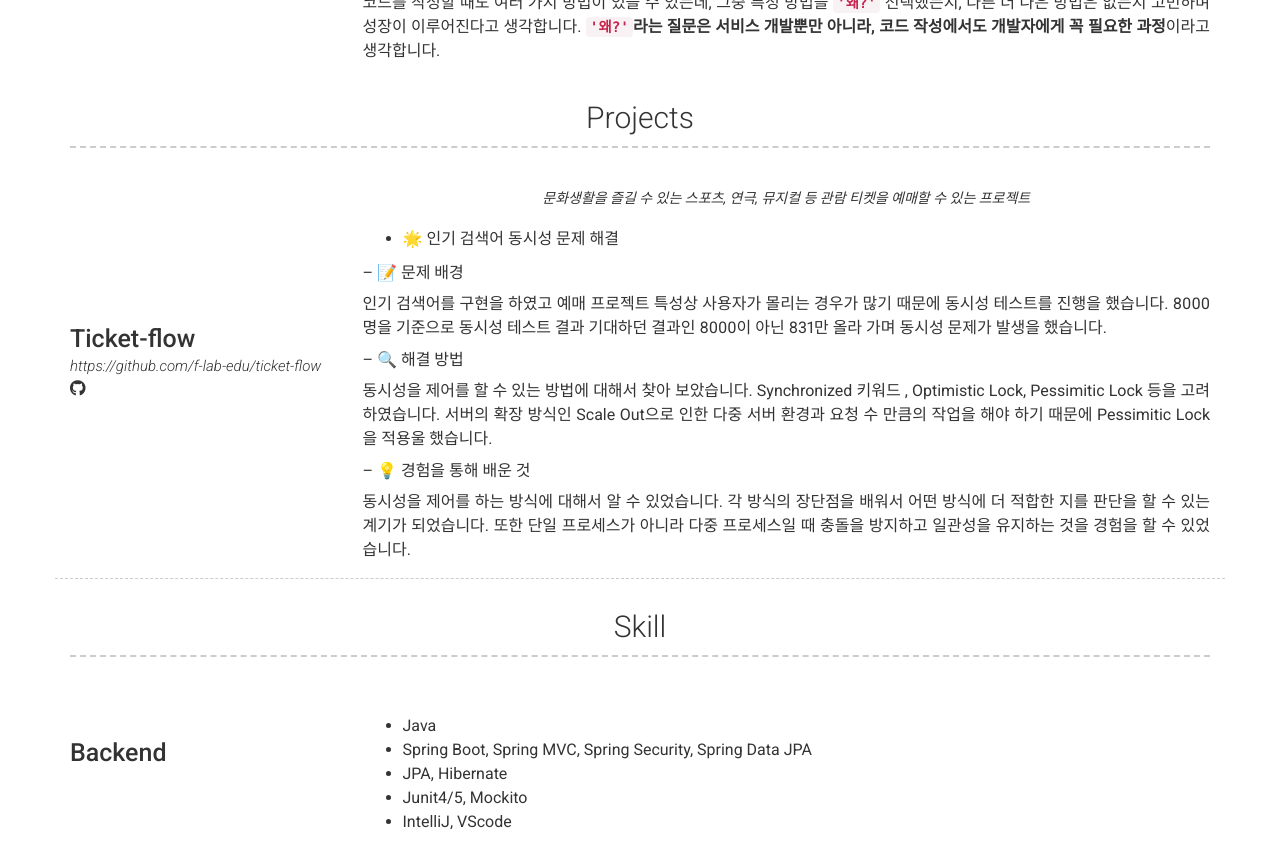
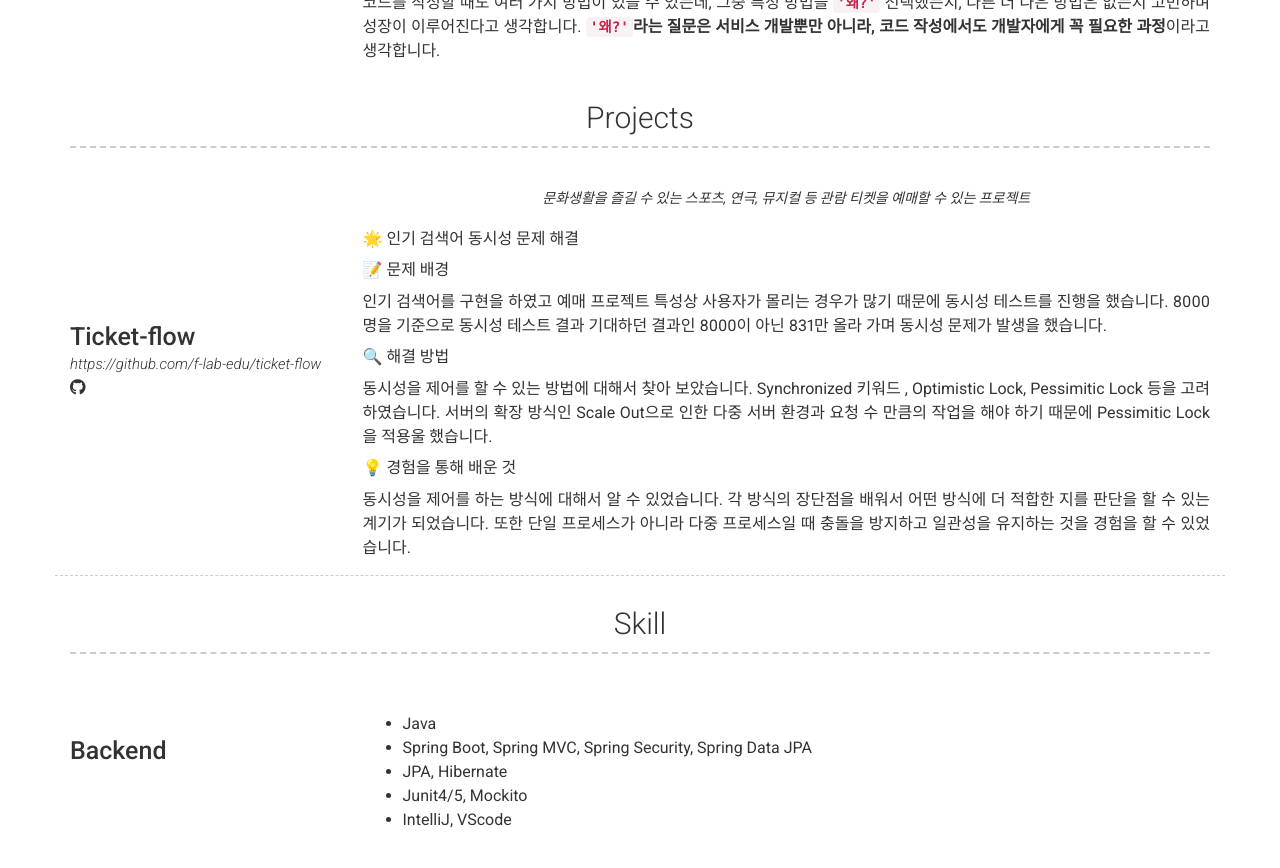
Before and after one commit to hyeok96/hyeok96.github.io, a Jekyll site: the page built from index.md, in a window 1280 px wide and 900 px high, scrolled down 529 px. Shown: the top 868 px of the window. Built offline with Jekyll 4.4.1, drawn with Linux system fonts in a browser that asks for light colours; nearby versions of some CDN libraries.

Commit message:
resume project

```diff
--- a/_config.yml
+++ b/_config.yml
@@ -90,22 +90,22 @@ content:
         quote: >
           문화생활을 즐길 수 있는 스포츠, 연극, 뮤지컬 등 관람 티켓을 예매할 수 있는 프로젝트
         description: | # this will include new lines to allow paragraphs
-          - 🌟 인기 검색어 동시성 문제 해결
+          🌟 인기 검색어 동시성 문제 해결
 
-          -- 📝 문제 배경
+          📝 문제 배경
 
-            인기 검색어를 구현을 하였고 예매 프로젝트 특성상 사용자가 몰리는 경우가 많기 때문에 동시성 테스트를 진행을 했습니다.
-            8000명을 기준으로 동시성 테스트 결과 기대하던 결과인 8000이 아닌 831만 올라 가며 동시성 문제가 발생을 했습니다.
+          인기 검색어를 구현을 하였고 예매 프로젝트 특성상 사용자가 몰리는 경우가 많기 때문에 동시성 테스트를 진행을 했습니다.
+          8000명을 기준으로 동시성 테스트 결과 기대하던 결과인 8000이 아닌 831만 올라 가며 동시성 문제가 발생을 했습니다.
 
-          -- 🔍 해결 방법
+          🔍 해결 방법
 
-            동시성을 제어를 할 수 있는 방법에 대해서 찾아 보았습니다. Synchronized 키워드 , Optimistic Lock, Pessimitic Lock 등을 고려하였습니다.
-            서버의 확장 방식인 Scale Out으로 인한 다중 서버 환경과 요청 수 만큼의 작업을 해야 하기 때문에 Pessimitic Lock을 적용울 했습니다.
+          동시성을 제어를 할 수 있는 방법에 대해서 찾아 보았습니다. Synchronized 키워드 , Optimistic Lock, Pessimitic Lock 등을 고려하였습니다.
+          서버의 확장 방식인 Scale Out으로 인한 다중 서버 환경과 요청 수 만큼의 작업을 해야 하기 때문에 Pessimitic Lock을 적용울 했습니다.
 
-          -- 💡 경험을 통해 배운 것
+          💡 경험을 통해 배운 것
 
-            동시성을 제어를 하는 방식에 대해서 알 수 있었습니다. 각 방식의 장단점을 배워서 어떤 방식에 더 적합한 지를 판단을 할 수 있는 계기가 되었습니다.
-            또한 단일 프로세스가 아니라 다중 프로세스일 때 충돌을 방지하고 일관성을 유지하는 것을 경험을 할 수 있었습니다.
+          동시성을 제어를 하는 방식에 대해서 알 수 있었습니다. 각 방식의 장단점을 배워서 어떤 방식에 더 적합한 지를 판단을 할 수 있는 계기가 되었습니다.
+          또한 단일 프로세스가 아니라 다중 프로세스일 때 충돌을 방지하고 일관성을 유지하는 것을 경험을 할 수 있었습니다.
   - title: Skill
     layout: list
     content:
```
